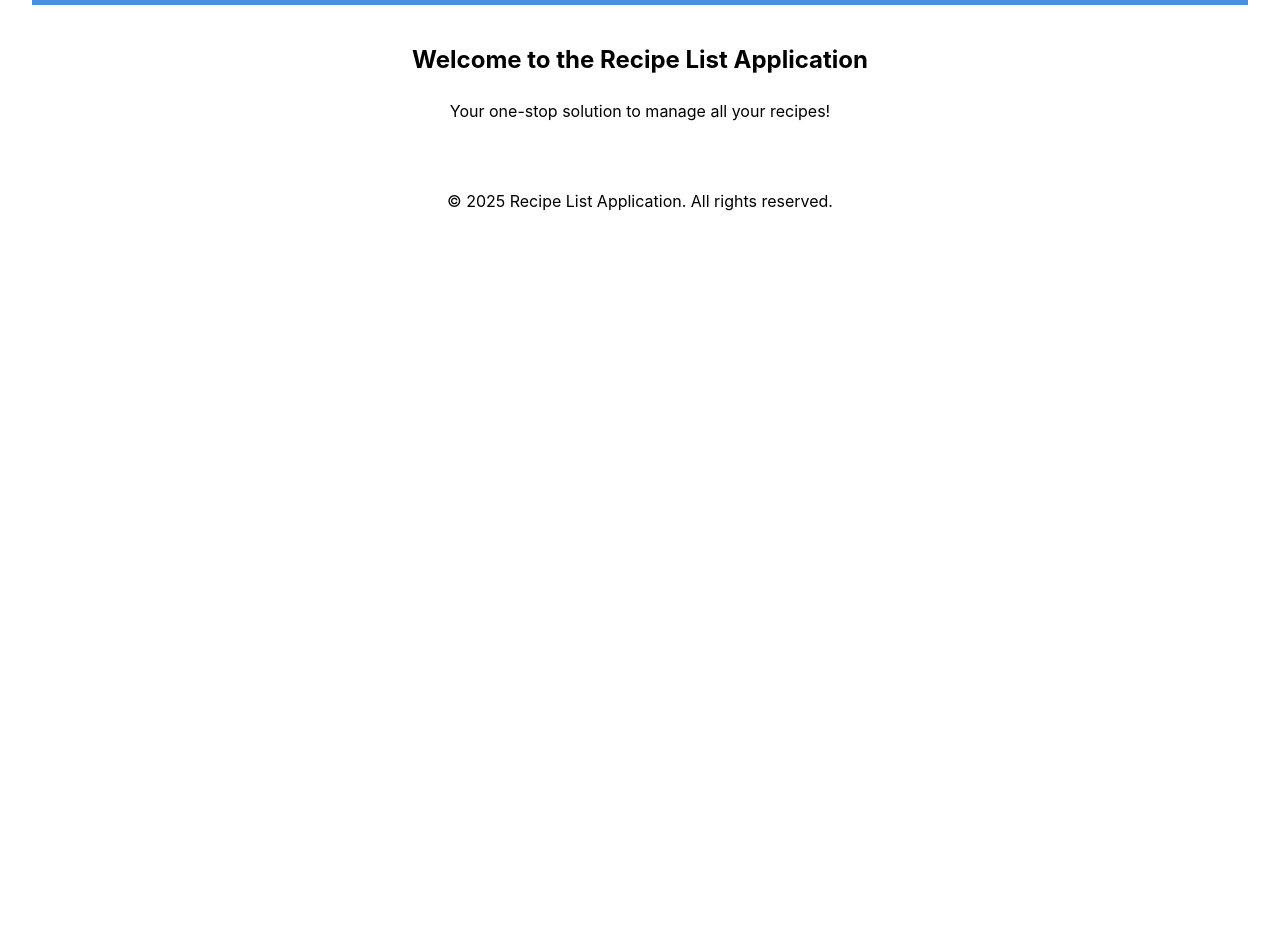
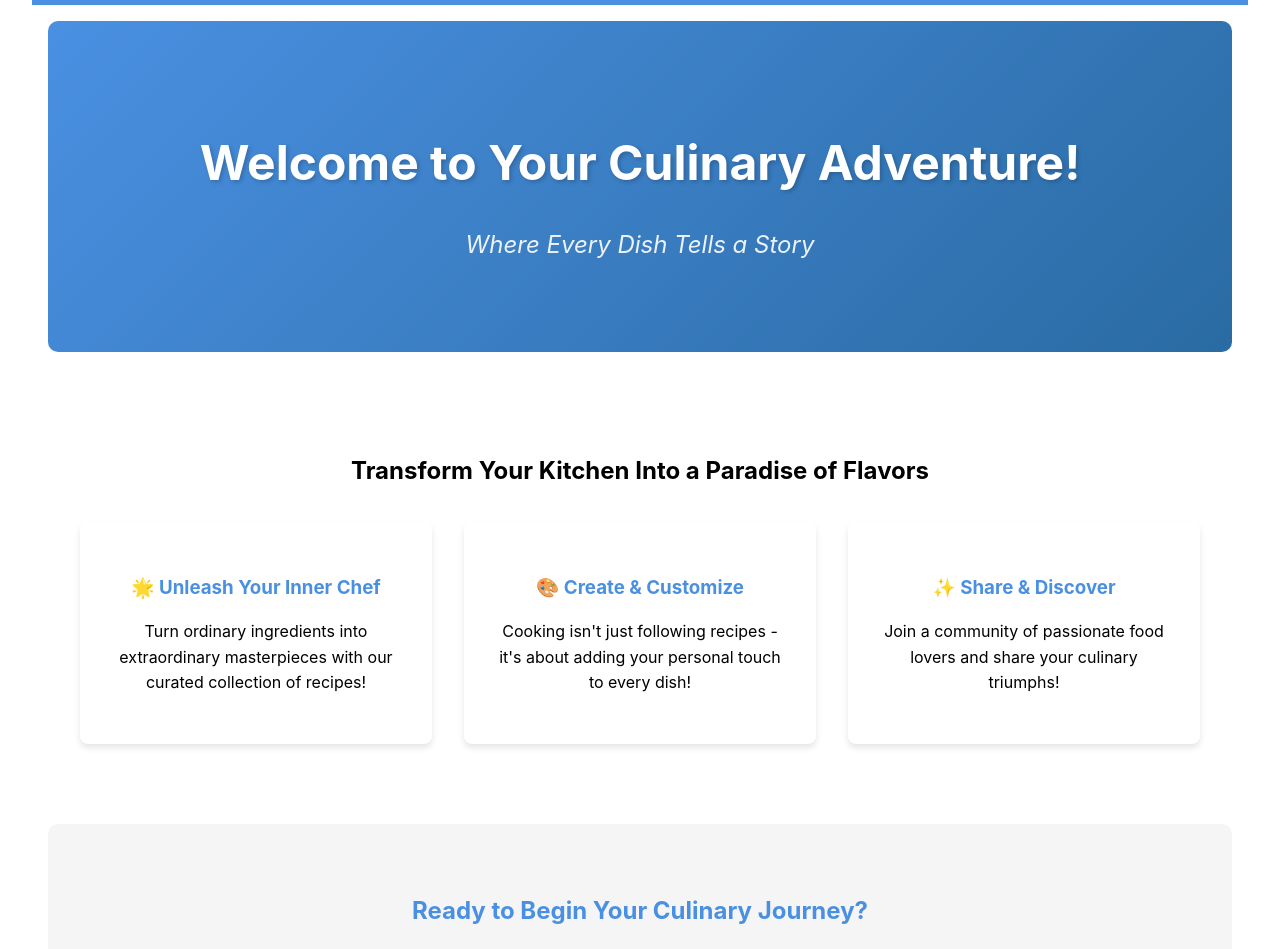
Before and after one commit to pastherolink/Front-End-Group-6-Project-1-2, a React (Vite) app in the folder recipe-frontend/: page / in a window 1280 px wide. Shown: the part 200-1149 px from the top of the page. Before the commit the page ends 800 px from the top, so only its background shows below. Built offline with nearby package versions, Linux system fonts and the light colour scheme.

Commit message:
Revamp Home component with enhanced layout and styling for improved user engagement

```diff
--- a/recipe-frontend/src/components/Home.jsx
+++ b/recipe-frontend/src/components/Home.jsx
@@ -1,10 +1,38 @@
 import React from 'react';
+import '../styles/components/Home.css';
 
 const Home = () => {
   return (
     <section id="home">
-      <h2>Welcome to the Recipe List Application</h2>
-      <p>Your one-stop solution to manage all your recipes!</p>
+      <div className="hero-section">
+        <h1>Welcome to Your Culinary Adventure!</h1>
+        <p className="tagline">Where Every Dish Tells a Story</p>
+      </div>
+
+      <div className="features-section">
+        <h2>Transform Your Kitchen Into a Paradise of Flavors</h2>
+        <div className="feature-cards">
+          <div className="feature-card">
+            <h3>🌟 Unleash Your Inner Chef</h3>
+            <p>Turn ordinary ingredients into extraordinary masterpieces with our curated collection of recipes!</p>
+          </div>
+
+          <div className="feature-card">
+            <h3>🎨 Create & Customize</h3>
+            <p>Cooking isn't just following recipes - it's about adding your personal touch to every dish!</p>
+          </div>
+
+          <div className="feature-card">
+            <h3>✨ Share & Discover</h3>
+            <p>Join a community of passionate food lovers and share your culinary triumphs!</p>
+          </div>
+        </div>
+      </div>
+
+      <div className="cta-section">
+        <h2>Ready to Begin Your Culinary Journey?</h2>
+        <p>From quick weekday dinners to show-stopping feast centerpieces, your next favorite recipe awaits!</p>
+      </div>
     </section>
   );
 };
--- /dev/null
+++ b/recipe-frontend/src/styles/components/Home.css
@@ -0,0 +1,72 @@
+.hero-section {
+  text-align: center;
+  padding: 4rem 2rem;
+  background: linear-gradient(135deg, var(--primary-color) 0%, #2a6ba3 100%);
+  color: white;
+  border-radius: 10px;
+  margin-bottom: 3rem;
+}
+
+.hero-section h1 {
+  font-size: 3rem;
+  margin-bottom: 1rem;
+  text-shadow: 2px 2px 4px rgba(0, 0, 0, 0.2);
+}
+
+.tagline {
+  font-size: 1.5rem;
+  font-style: italic;
+  opacity: 0.9;
+}
+
+.features-section {
+  padding: 2rem;
+  text-align: center;
+}
+
+.feature-cards {
+  display: grid;
+  grid-template-columns: repeat(auto-fit, minmax(280px, 1fr));
+  gap: 2rem;
+  margin-top: 2rem;
+}
+
+.feature-card {
+  padding: 2rem;
+  background: white;
+  border-radius: 8px;
+  box-shadow: 0 4px 6px rgba(0, 0, 0, 0.1);
+  transition: transform 0.3s ease;
+}
+
+.feature-card:hover {
+  transform: translateY(-5px);
+}
+
+.feature-card h3 {
+  color: var(--primary-color);
+  margin-bottom: 1rem;
+}
+
+.cta-section {
+  text-align: center;
+  padding: 3rem 2rem;
+  background-color: var(--secondary-color);
+  border-radius: 10px;
+  margin-top: 3rem;
+}
+
+.cta-section h2 {
+  color: var(--primary-color);
+  margin-bottom: 1rem;
+}
+
+@media (max-width: 768px) {
+  .hero-section h1 {
+    font-size: 2rem;
+  }
+
+  .feature-cards {
+    grid-template-columns: 1fr;
+  }
+}
```
